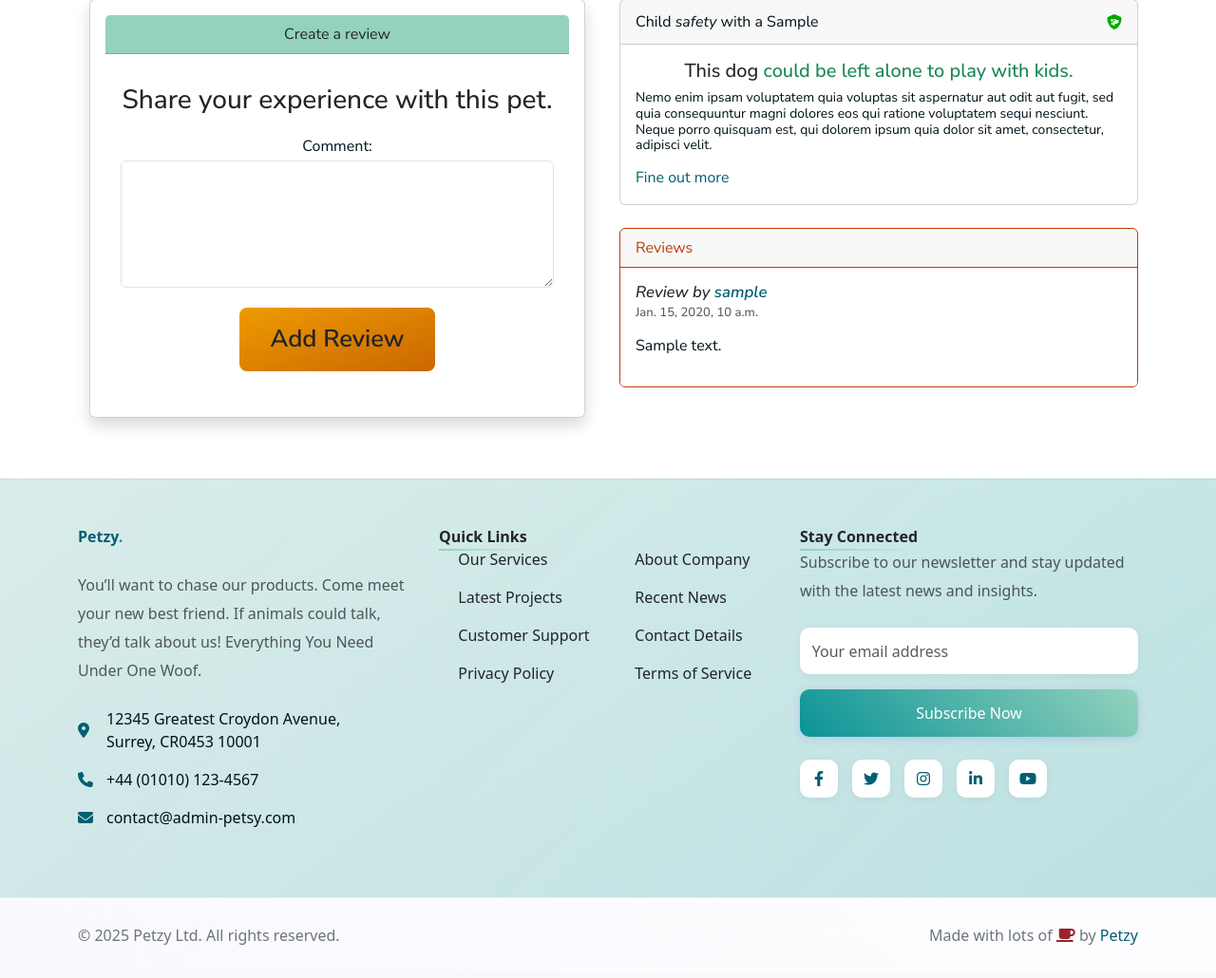
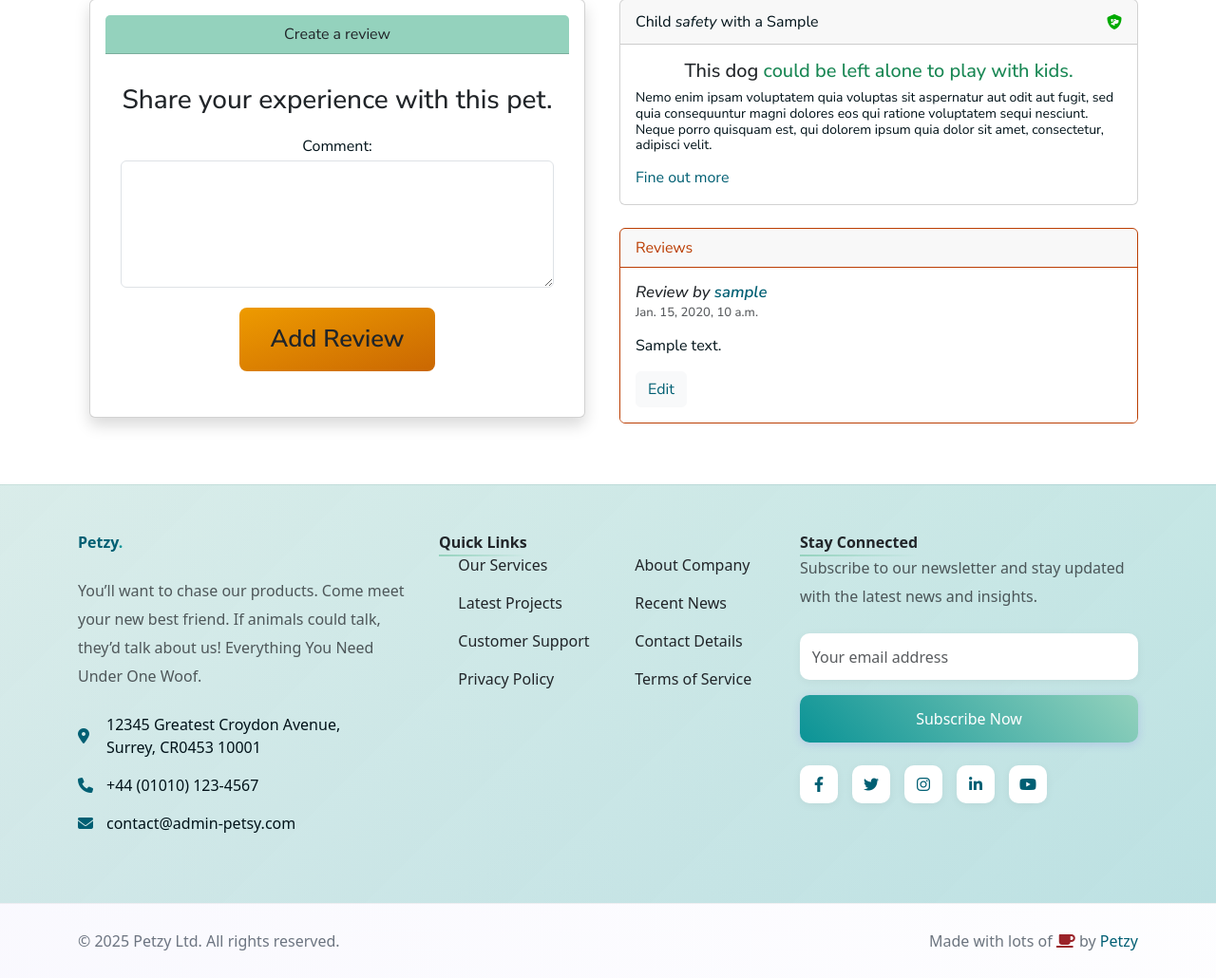
Before and after one commit to johnclamy/petstoreproject, a Django app: page /pets/1/ in a window 1280 px wide. Shown: the part 515-1545 px from the top of the page at 95% size. Before the commit the page ends 1510 px from the top, so only its background shows below. Run offline with Django 5.2, Linux system fonts and the light colour scheme; a user stored in the database is signed in; tables that the repository leaves empty hold one stand-in row (values such as "Sample post"); grey boxes marked "Sample" are stand-in pictures; some libraries are stand-ins or nearby versions.

Commit message:
update the pets/display.html to enable review editing

```diff
--- a/pets/templates/pets/detail.html
+++ b/pets/templates/pets/detail.html
@@ -100,6 +100,9 @@
                                         {{ review.date }}
                                     </h6>
                                     <p class="card-text my-3" style="line-height:1.3">{{ review.comments }}</p>
+                                    {% if user.is_authenticated and user == review.user %}
+                                    <a class="btn btn-light" href="{% url 'pets.edit_review' pet_id=data.pet.id review_id=review.id %}">Edit</a>
+                                    {% endif %}
                                 </li>
                                 {% endfor %}
                             </div>
```
